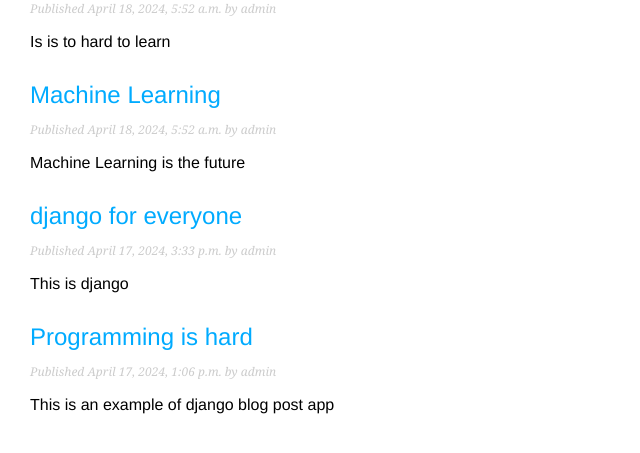
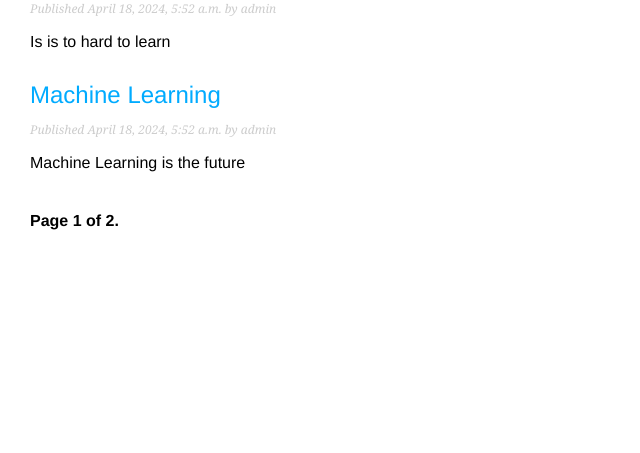
Before and after one commit to adarsha1426/blog, a Django app: page /list in a window 1280 px wide. Shown: the part 260-713 px from the top of the page, without its empty margins (0-640 px from the left). Run offline with Django 5.2, Linux system fonts and the light colour scheme; data comes from the database, SQL or seed files in the repository; both versions use the stored data as it was after the commit.

Commit message:
Added Pagination

```diff
--- a/blog/base/models.py
+++ b/blog/base/models.py
@@ -1,6 +1,7 @@
 from django.db import models
 from django.utils import timezone
 from django.contrib.auth.models import User
+from django.urls import reverse
 # Create your models here.
 class PublishedManager(models.Manager):
     def get_queryset(self):
@@ -15,7 +16,7 @@
         PUBLISHED='PB','Published'
 
     title=models.CharField(max_length=100)
-    slug=models.SlugField(max_length=100)
+    slug=models.SlugField(max_length=100,unique_for_date='publish')
     author=models.ForeignKey(User,
                              on_delete=models.CASCADE,
                              related_name='blog_posts')
@@ -37,3 +38,9 @@
         ]
     def __str__(self):
         return self.title
+
+    def get_absolute_url(self):
+        return reverse("base:post_detail",args=[self.publish.year,
+                                                self.publish.month,
+                                                self.publish.day,
+                                                self.slug])
--- a/blog/base/templates/base/post/list.html
+++ b/blog/base/templates/base/post/list.html
@@ -5,7 +5,7 @@
   <h1>My Blog</h1>
   {% for post in posts %}
     <h2>
-      <a href="{% url 'base:post_detail' post.id %}">
+     <a href="{{post.get_absolute_url}}">   {% comment %}{% url 'base:post_detail' post.id %} {% endcomment %}
         {{ post.title }}
       </a>
     </h2>
@@ -14,4 +14,5 @@
     </p>
     {{ post.body|truncatewords:30|linebreaks }}
   {% endfor %}
+  {% include "pagination.html" with page=posts %}
  {% endblock %}
--- /dev/null
+++ b/blog/base/templates/pagination.html
@@ -0,0 +1,13 @@
+<div class="pagination">
+    <span class="step-link">
+        {% if page.has_previous %}
+        <a href="?page={{page.previous_page_number}}">Previous</a>
+        {%endif%}
+        <span class="current">
+            Page {{page.number}} of {{page.paginator.num_pages}}.
+        </span>
+        {%if page.has_text%}
+        <a href="?page={{page.next_page_number}}">Next</a>
+        {%endif%}
+    </span>
+</div>
--- a/blog/base/urls.py
+++ b/blog/base/urls.py
@@ -5,5 +5,5 @@
 urlpatterns = [
     path('home',views.home,name='home'),
     path('list',views.post_list,name='post_list'),
-    path('<int:id>/',views.post_detail,name='post_detail'),
+    path('<int:year>/<int:month>/<int:day>/<slug:post>/',views.post_detail,name='post_detail'),
 ]
--- a/blog/base/views.py
+++ b/blog/base/views.py
@@ -1,18 +1,32 @@
 from django.shortcuts import render
 from django.http import Http404
 from .models import Post
+from django.shortcuts import get_object_or_404
+from django.core.paginator import Paginator
+
 # Create your views here.
 def home(request):
     return render(request,'base/post/home.html')
 
+
+
 def post_list(request):
-    posts=Post.published.all()
-    return render(request,'base/post/list.html',{'posts':posts})
+    post_list = Post.published.all()
+    # Pagination with 3 posts per page
+    paginator = Paginator(post_list, 3)
+    page_number = request.GET.get('page', 1)
+    posts = paginator.page(page_number)
+    return render(request,
+                  'base/post/list.html',
+                  {'posts': posts})
 
-def post_detail(request,id):
-    try:
-        post=Post.published.get(id=id)
-    except Post.DoesNotExist:
-        raise Http404("No Post found")
+
+def post_detail(request,year,month,day,post):
+    post=get_object_or_404(Post,
+                           status=Post.Status.PUBLISHED,
+                           slug=post,
+                           publish__year=year,
+                           publish__month=month,
+                           publish__day=day)
 
     return render(request,'base/post/detail.html',{'post':post})
```
Also changed, not shown: blog/base/migrations/0002_alter_post_slug.py (added), blog/db.sqlite3, 2 other files.
